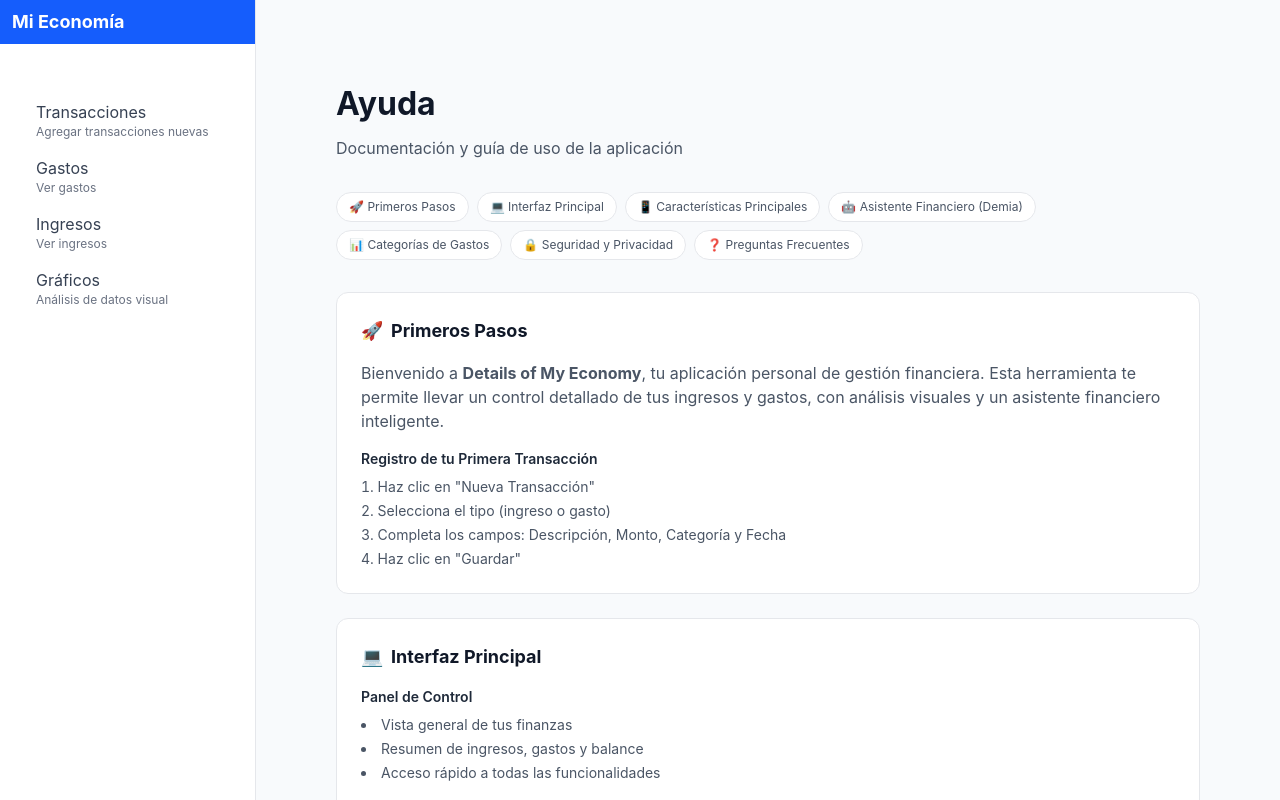
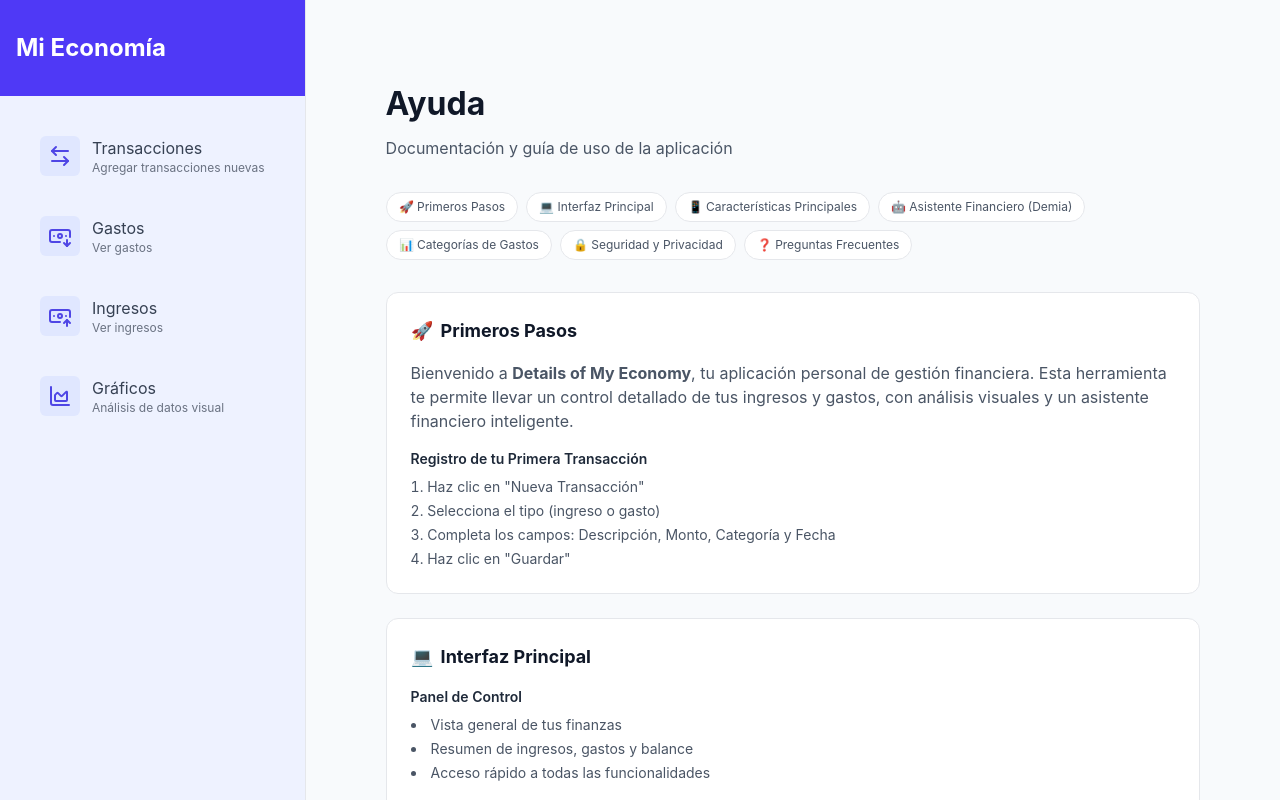
Before and after one commit to fjmg84/handle-my-economy, a Next.js app: page /ayuda in a window 1280 px wide. Built offline with nearby package versions, Linux system fonts and the light colour scheme.

Commit message:
feat: update Nav and NavLink components for improved styling and responsiveness; add icons to navigation items

```diff
--- a/app/ayuda/page.tsx
+++ b/app/ayuda/page.tsx
@@ -123,7 +123,7 @@ const sections = [
         ].map((feat) => (
           <div key={feat.num} className="bg-gray-50 rounded-lg p-4">
             <div className="flex items-center gap-2 mb-2">
-              <span className="w-6 h-6 bg-blue-600 text-white text-xs font-bold rounded-full flex items-center justify-center">
+              <span className="w-6 h-6 bg-indigo-600 text-white text-xs font-bold rounded-full flex items-center justify-center">
                 {feat.num}
               </span>
               <h3 className="text-sm font-semibold text-gray-800">
--- a/components/Welcome.tsx
+++ b/components/Welcome.tsx
@@ -26,7 +26,7 @@ const links = [
 export default function Welcome() {
   return (
     <div className="p-10">
-      <div className="mb-10 flex flex-col items-start gap-4 md:w-1/3">
+      <div className="mb-10 flex flex-col items-start gap-4 lg:w-1/3">
         <h1 className="text-xl font-bold text-gray-900">
           Bienvenido a <br />
           <span className="text-[#4f46e5] text-6xl font-extrabold">
--- a/components/shares/Nav.tsx
+++ b/components/shares/Nav.tsx
@@ -8,18 +8,20 @@ import NavLink from "./NavLink";
 
 const NavComponent = () => {
   return (
-    <>
+    <div className="z-50">
       {/* Logo */}
-      <Link href="/" className="flex items-center gap-3 px-3 py-2 bg-blue-600">
-        <span className="text-lg font-bold text-white">Mi Economía</span>
-      </Link>
+      <div className="flex items-center gap-3 px-4 py-8 bg-indigo-600">
+        <Link href="/" className="text-2xl font-bold text-white">
+          Mi Economía
+        </Link>
+      </div>
 
       {/* Navigation */}
 
-      <nav className="p-6">
+      <nav className="p-6 flex flex-col gap-2">
         <NavLink />
       </nav>
-    </>
+    </div>
   );
 };
 
@@ -28,17 +30,20 @@ export default function Nav() {
 
   return (
     <>
-      <aside className="hidden md:flex w-64 bg-white border-r border-gray-200 flex-col gap-6">
+      <aside className="hidden md:flex bg-indigo-50 border-r border-gray-200 flex-col gap-6">
         <NavComponent />
       </aside>
 
       {/* Mobile Navigation */}
       <div
         id="mobileNav"
-        className={`fixed inset-y-0 bg-white w-full duration-300 ease-in-out z-50 ${
+        className={`fixed inset-y-0 w-full bg-white duration-300 ease-in-out z-30 ${
           showMobileNav ? "right-0" : "-right-full"
         }`}
       >
+        <div
+          className={`md:hidden absolute bg-indigo-50 duration-1000 -top-100 -right-100 z-30 ${showMobileNav ? "w-375 h-375 rounded-full" : "w-50 h-50 rounded-none"}`}
+        />
         <div className="flex flex-col gap-6 h-full overflow-y-auto">
           <NavComponent />
         </div>
--- a/components/shares/NavLink.tsx
+++ b/components/shares/NavLink.tsx
@@ -1,22 +1,44 @@
+import {
+  ArrowLeftRight,
+  BanknoteArrowDown,
+  BanknoteArrowUp,
+  ChartArea,
+} from "lucide-react";
 import Link from "next/link";
 import { usePathname } from "next/navigation";
+import { ReactNode } from "react";
 
-export const navItems: { name: string; path: string; description: string }[] = [
+type NavItem = {
+  name: string;
+  path: string;
+  description: string;
+  icon?: ReactNode;
+};
+
+export const navItems: NavItem[] = [
   {
     name: "Transacciones",
     path: "/dashboard",
     description: "Agregar transacciones nuevas",
+    icon: <ArrowLeftRight color="#4f46e5" />,
   },
-  { name: "Gastos", path: "/dashboard/gastos", description: "Ver gastos" },
+  {
+    name: "Gastos",
+    path: "/dashboard/gastos",
+    description: "Ver gastos",
+    icon: <BanknoteArrowDown color="#4f46e5" />,
+  },
   {
     name: "Ingresos",
     path: "/dashboard/ingresos",
     description: "Ver ingresos",
+    icon: <BanknoteArrowUp color="#4f46e5" />,
   },
   {
     name: "Gráficos",
     path: "/dashboard/graficos",
     description: "Análisis de datos visual",
+    icon: <ChartArea color="#4f46e5" />,
   },
 ];
 
@@ -28,14 +50,16 @@ function NavLink() {
     <Link
       key={item.path}
       href={item.path}
-      className={`flex items-center gap-3 px-3 py-2 ${
+      className={`flex items-center gap-3 p-4 ${
         active === item.name
-          ? "bg-blue-600 text-white"
-          : "text-gray-700 hover:bg-gray-100"
+          ? "bg-indigo-600 text-white"
+          : "text-gray-700 hover:bg-indigo-100"
       } rounded-lg`}
     >
-      <div className="flex flex-col">
-        <span className="truncate">{item.name}</span>
+      <div className="bg-indigo-100 p-2 rounded-md">{item.icon}</div>
+
+      <div className="flex flex-col justify-start items-start">
+        <span className="truncate text-md">{item.name}</span>
         <span
           className={`text-xs ${active === item.name ? "text-white" : "text-gray-500"}`}
         >
```
